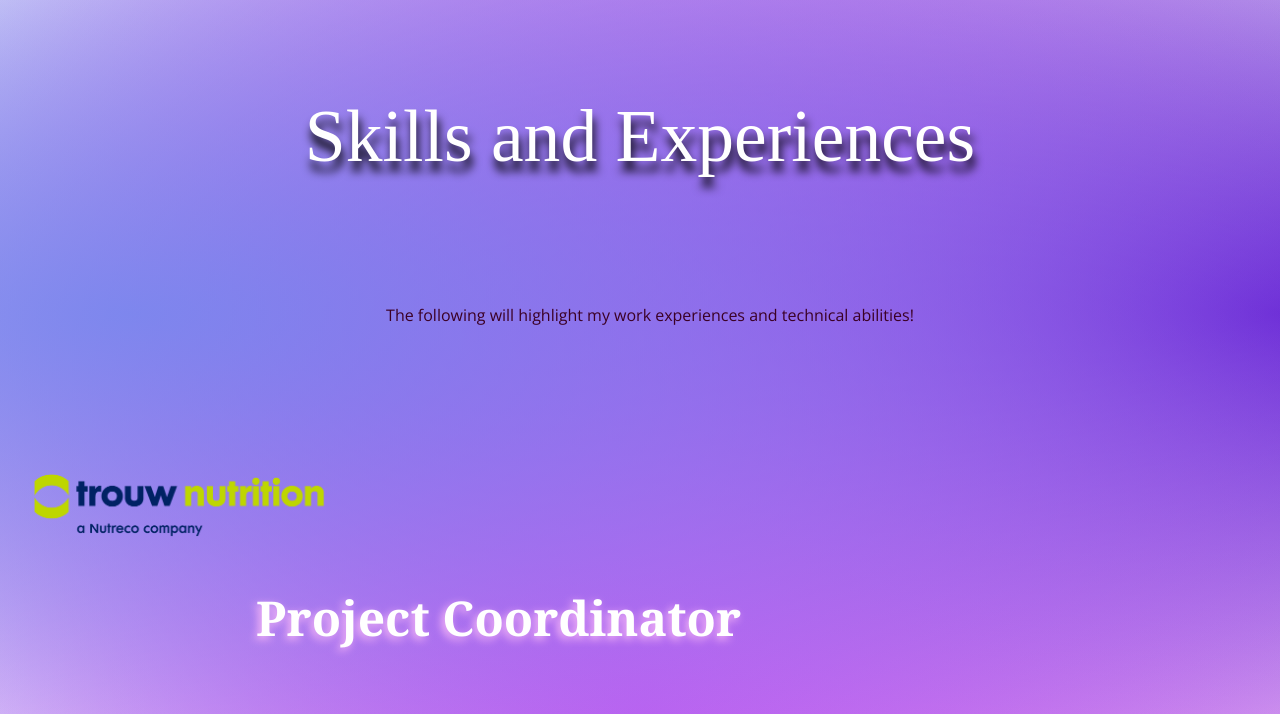
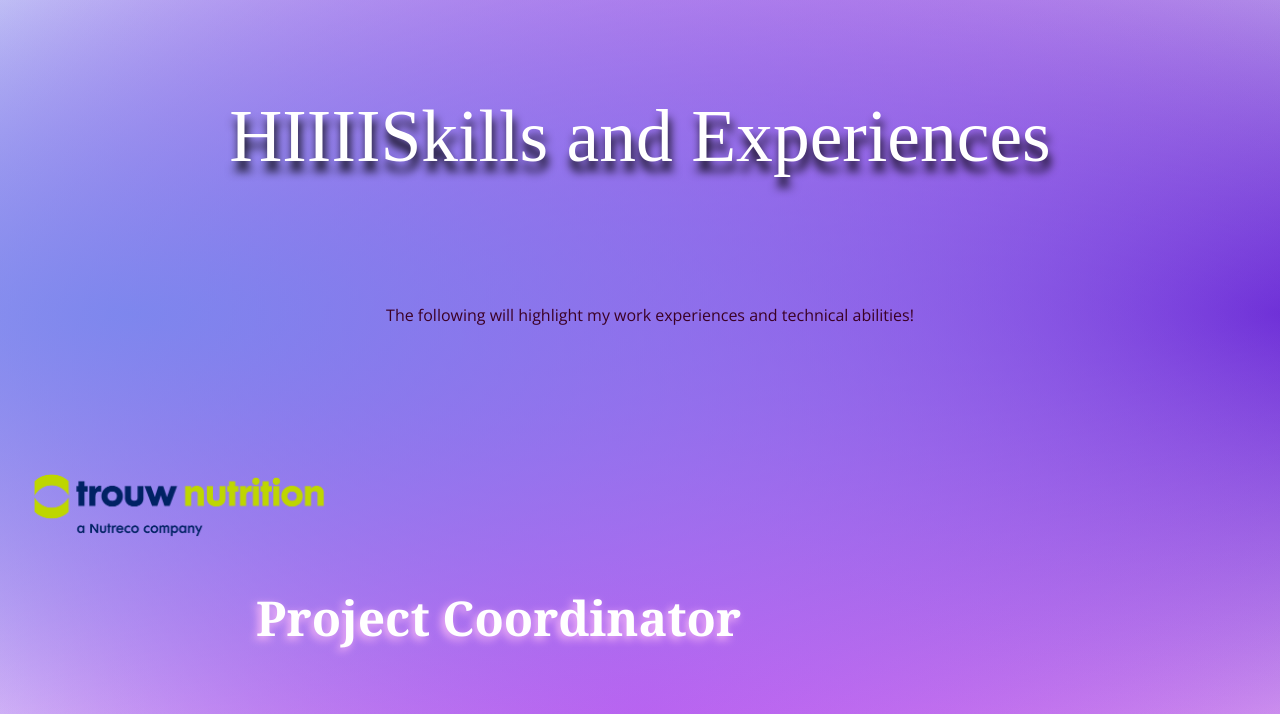
Before and after one commit to indusGitRepo/PersonalWebsite, a plain HTML site: page Skills.html in a window 1280 px wide. Shown: the part 86-800 px from the top of the page. Drawn offline with nearby package versions, Linux system fonts and the light colour scheme.

Commit message:
commiting first time in a while

```diff
--- a/Skills.html
+++ b/Skills.html
@@ -63,7 +63,7 @@
     </nav>
 
 
-        <h2 id="header">Skills and Experiences</h2>
+        <h2 id="header">HIIIISkills and Experiences</h2>
         <p id="para1">The following will highlight my work experiences and technical abilities!</p>
 
         <div class="set">
```
